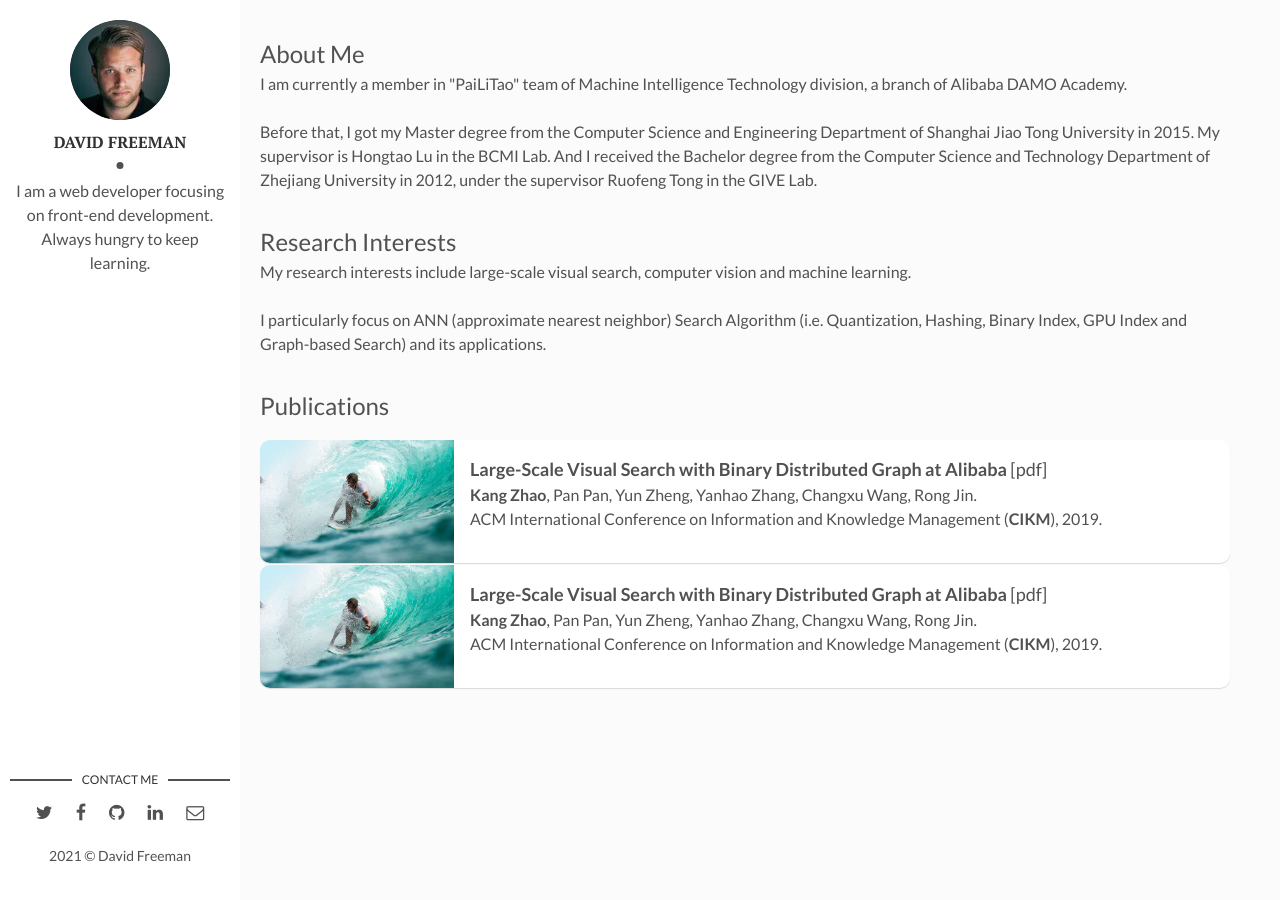
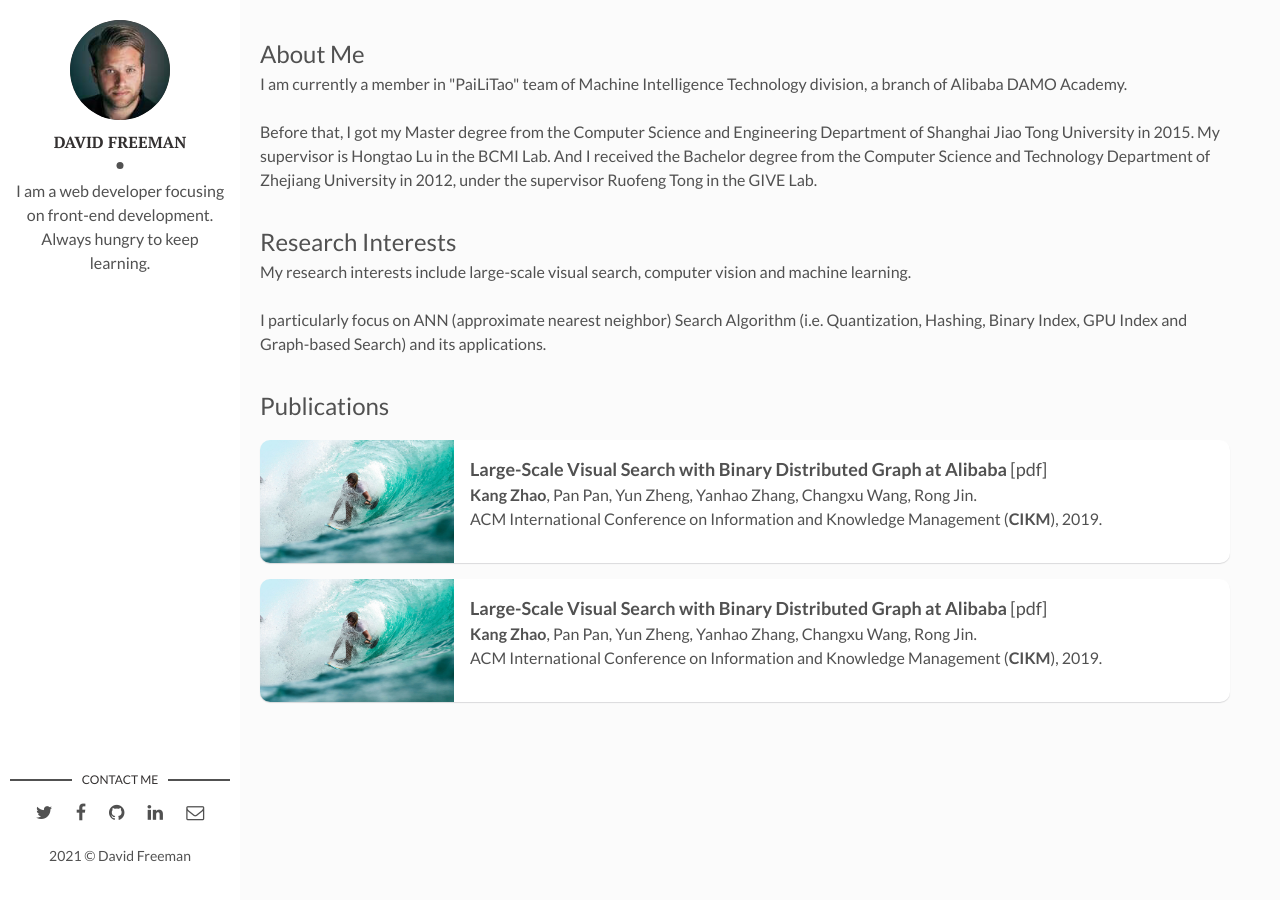
Before and after one commit to kangzhao2/kangzhao2.github.io, a Jekyll site: the page built from index.html, in a window 1280 px wide. Built offline with Jekyll 4.4.1, drawn with Linux system fonts in a browser that asks for light colours; the list of posts is cut into pages by our own code.

Commit message:
Update main.css

```diff
--- a/assets/css/main.css
+++ b/assets/css/main.css
@@ -1103,7 +1103,7 @@ footer .copyright {
 .post {
   width: 100%;
   max-width: 100%;
-  margin-bottom: 0.1rem;
+  margin-bottom: 1rem;
   display: -webkit-box;
   display: -webkit-flex;
   display: -ms-flexbox;
```
